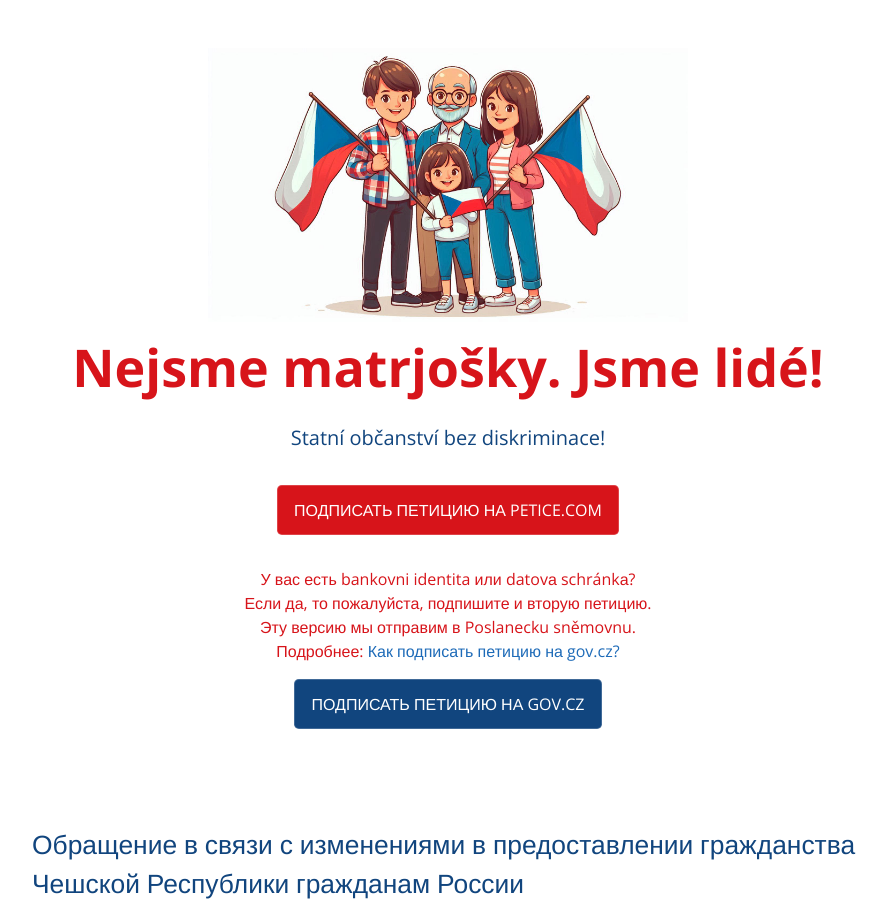
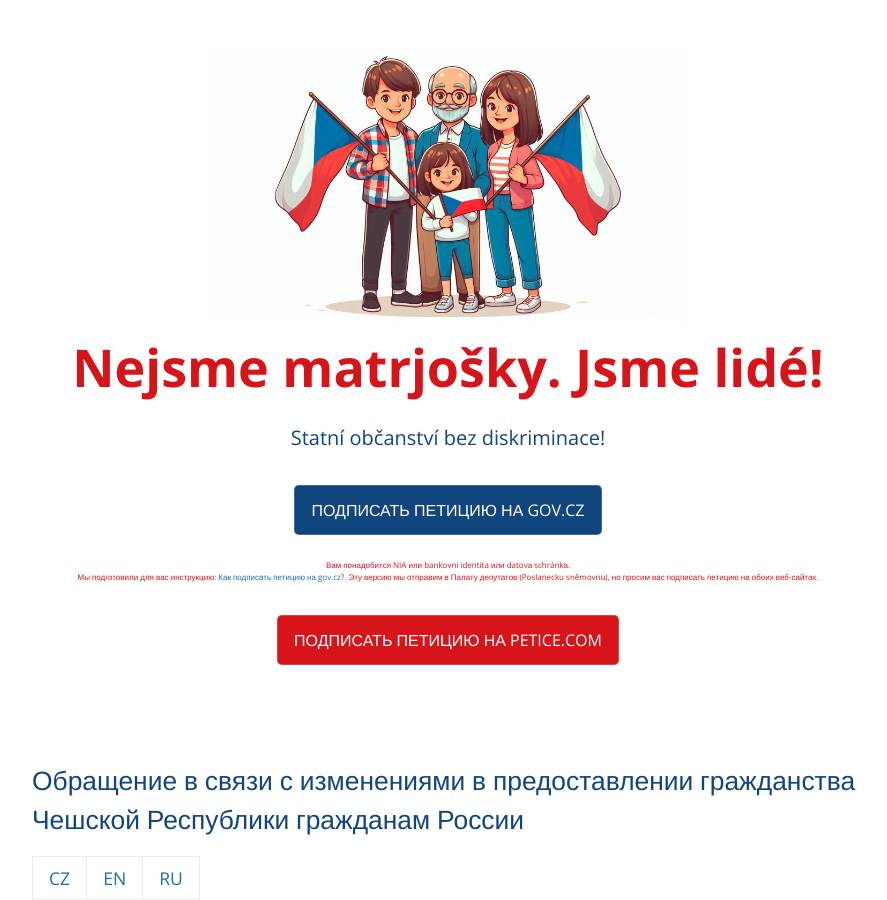
Before and after one commit to thewulf7/jsmelide, a Jekyll site: the page built from index_ru.md, in a window 1280 px wide and 900 px high. Shown: the whole window, without its empty margins (192-1079 px from the left). Built offline with Jekyll 4.4.1, drawn with Linux system fonts in a browser that asks for light colours; comment, search, counter and statistics services are not loaded; our own code applies the rules of GitHub Pages for plain Markdown files; some of the changed text lies outside the part shown.

Commit message:
Updated russian localization for new buttons order

```diff
--- a/_includes/header_ru.html
+++ b/_includes/header_ru.html
@@ -1,8 +1,8 @@
+{% if site.show_sign_petition_gov %}
+{% include header-custom-ru.html %}
+<p style="font-size: 0.5em;">Вам понадобится NIA или bankovni identita или datovа schránkа. <br/> Мы подготовили для вас инструкцию: <a href="govcz.html#content">Как подписать петицию на gov.cz?</a>. Эту версию мы отправим в Палату депутатов (Poslanecku sněmovnu), но просим вас подписать петицию на обоих веб-сайтах.</p>
+{% endif %}
 {% if site.show_sign_petition %}
+<br/>
 <a href="{{ site.petice.com }}" class="btn btn-caps" target="_blank">Подписать петицию на petice.com</a>
 {% endif %}
-{% if site.show_sign_petition_gov %}
-<br/>
-<p>У вас есть bankovni identita или datovа schránkа? <br/> Если да, то пожалуйста, подпишите и вторую петицию.<br/> Эту версию мы отправим в Poslanecku sněmovnu.<br/> Подробнее: <a href="govcz_ru.html#content">Как подписать петицию на gov.cz?</a></p>
-{% include header-custom-ru.html %}
-{% endif %}
```
